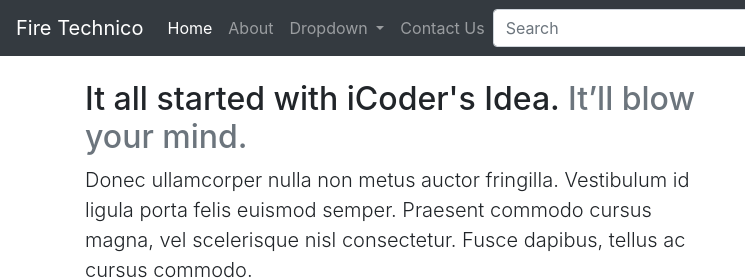
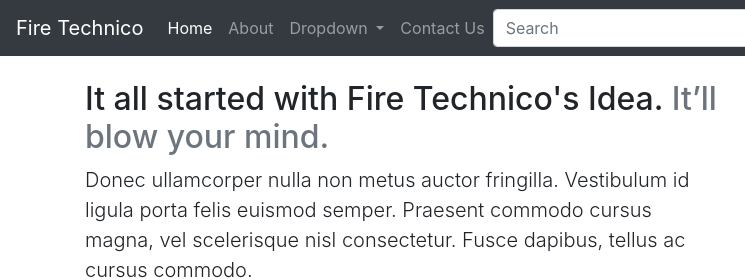
Before and after one commit to DkRajput25/FireTechnico, a plain HTML site: page about.html in a window 1280 px wide. Shown: the top 280 px of the page, 0-745 px from the left. Drawn offline with nearby package versions, Linux system fonts and the light colour scheme; grey boxes are pictures that could not be loaded.

Commit message:
Update about.html

```diff
--- a/about.html
+++ b/about.html
@@ -60,7 +60,7 @@
     <div class="container my-4">
         <div class="row featurette d-flex justify-content-center align-items-center">
             <div class="col-md-7">
-                <h2 class="featurette-heading">It all started with iCoder's Idea. <span class="text-muted">It’ll blow your
+                <h2 class="featurette-heading">It all started with Fire Technico's Idea. <span class="text-muted">It’ll blow your
                         mind.</span></h2>
                 <p class="lead">Donec ullamcorper nulla non metus auctor fringilla. Vestibulum id ligula porta felis
                     euismod semper. Praesent commodo cursus magna, vel scelerisque nisl consectetur. Fusce dapibus,
```
